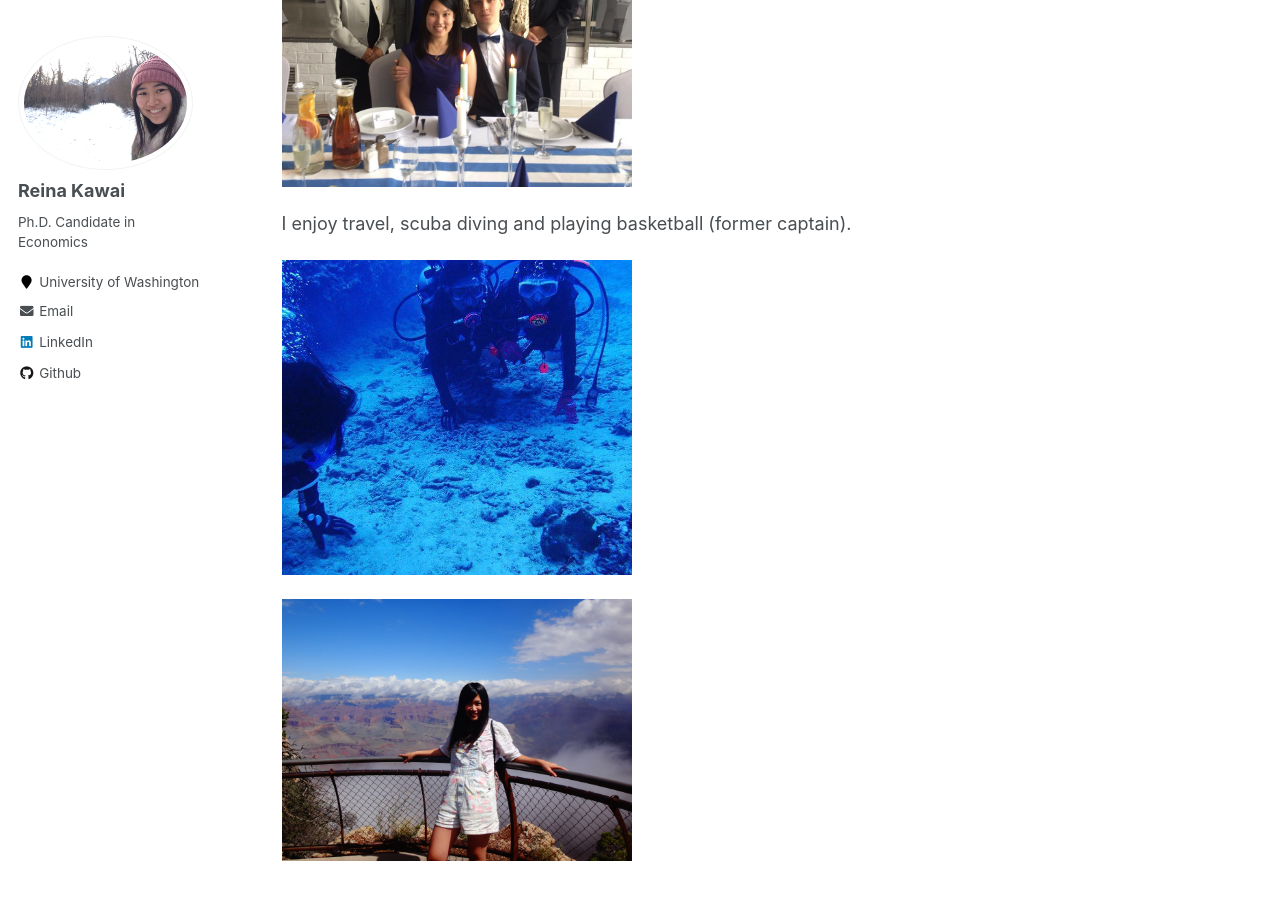
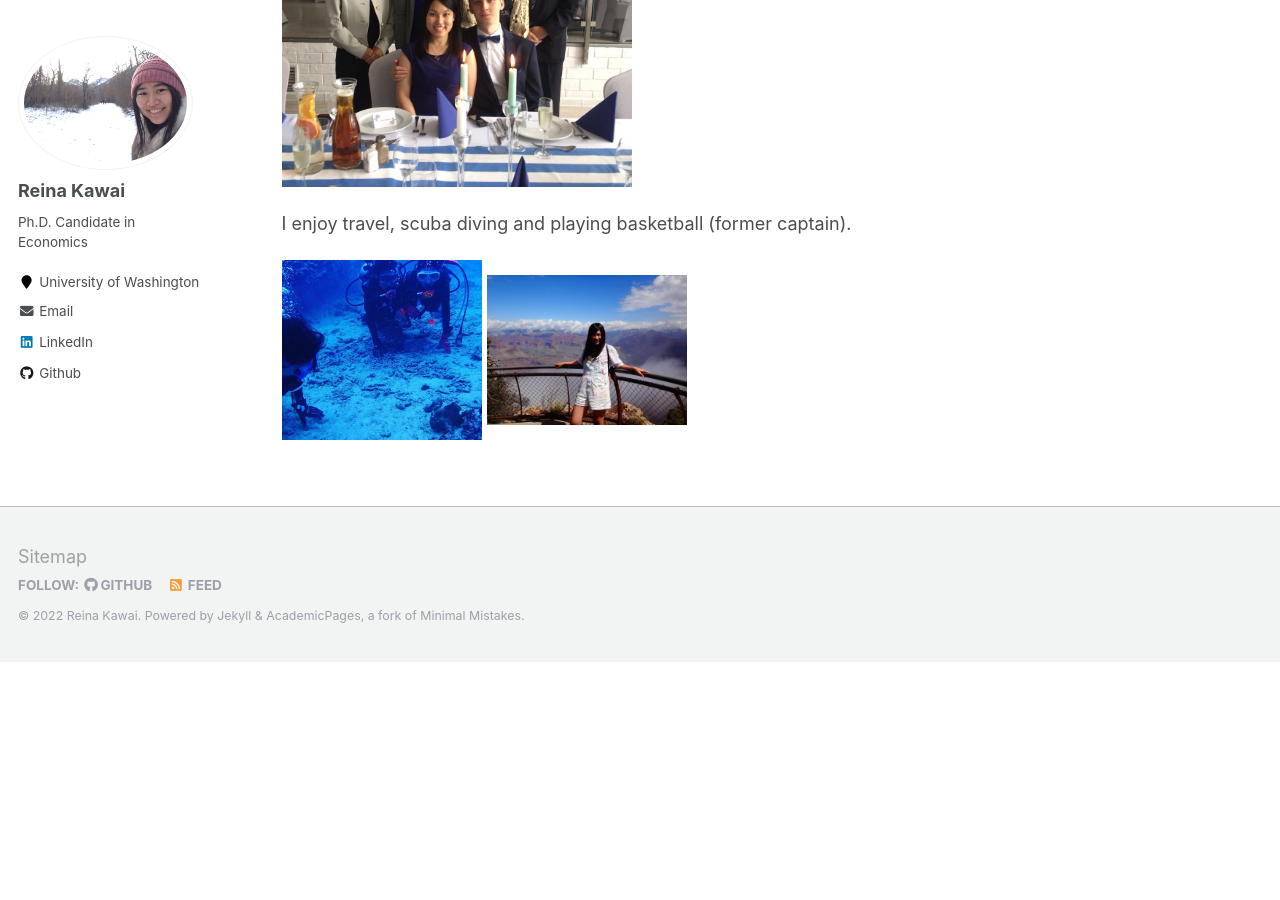
Before and after one commit to Reina-Kawai/Reina-Kawai.github.io, a Jekyll site: the page built from _pages/personal.md, in a window 1280 px wide and 900 px high, scrolled down 378 px. Built offline with Jekyll 4.4.1, drawn with Linux system fonts in a browser that asks for light colours; after the commit the page ends 1040 px from its top, so only the background shows below that.

Commit message:
Update personal.md

```diff
--- a/_pages/personal.md
+++ b/_pages/personal.md
@@ -13,8 +13,5 @@ My older sister's wedding in Gdynia, Poland with my family and brother-in-law. :
 
 I enjoy travel, scuba diving and playing basketball (former captain).
 
-<img src="https://Reina-Kawai.github.io/images/fam-scuba-diving.jpg" width="350"> <br/>
-
-
-
-<img src="https://Reina-Kawai.github.io/images/personal_grand_canyon.jpg" width="350">
+<img src="https://Reina-Kawai.github.io/images/fam-scuba-diving.jpg" width="200">
+<img src="https://Reina-Kawai.github.io/images/personal_grand_canyon.jpg" width="200">
```
